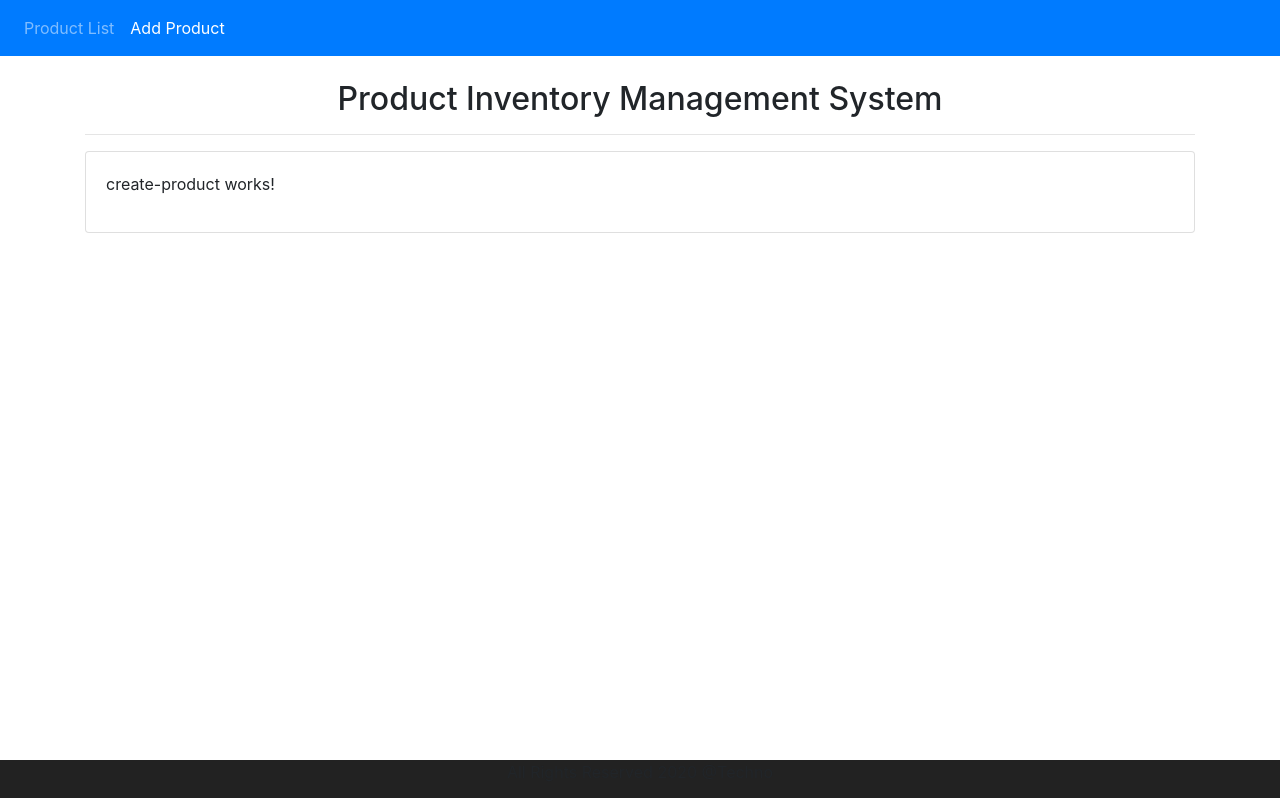
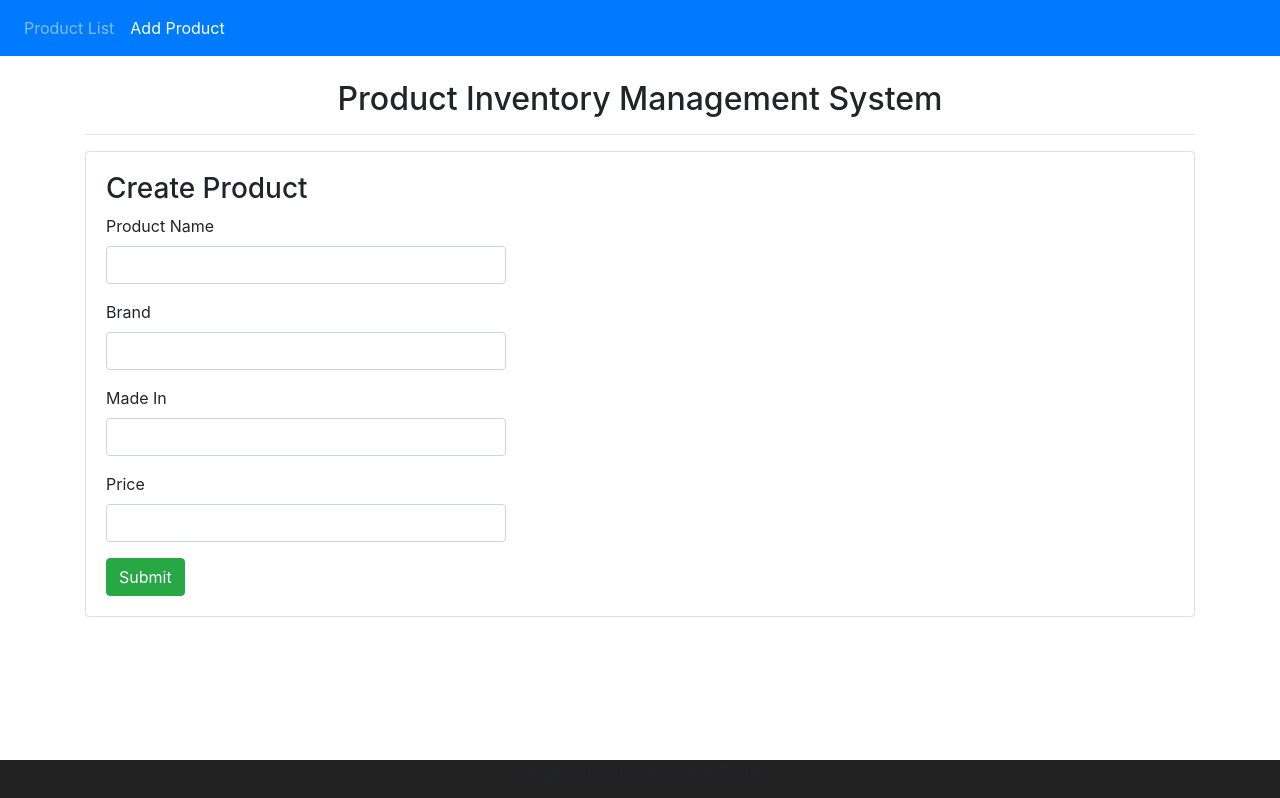
Before and after one commit to ShubhamDubey/AngularBoot-InventoryClient, an Angular app: page /add in a window 1280 px wide. Built offline with nearby package versions, Linux system fonts and the light colour scheme.

Commit message:
Add Product is working now
Till Monday 13042020

```diff
--- a/src/app/app-routing.module.ts
+++ b/src/app/app-routing.module.ts
@@ -11,7 +11,8 @@
 { path: 'products', component: ProductListComponent },
 { path: 'add', component: CreateProductComponent },
 { path: 'details/:id', component: ProductDetailsComponent },
-{ path: 'update/:id', component: UpdateProductComponent },];
+{ path: 'update/:id', component: UpdateProductComponent },
+{ path: 'add', component: CreateProductComponent },];
 
 @NgModule({
   imports: [RouterModule.forRoot(routes)],
--- a/src/app/create-product/create-product.component.html
+++ b/src/app/create-product/create-product.component.html
@@ -1 +1,31 @@
-<p>create-product works!</p>
+<h3>Create Product</h3>
+<div [hidden]="submitted" style="width: 400px;">
+    <form (ngSubmit)="onSubmit()">
+        <div class="form-group">
+            <label for="name">Product Name</label>
+            <input type="text" class="form-control" id="name" required [(ngModel)]="product.name" name="name">
+        </div>
+
+        <div class="form-group">
+            <label for="name">Brand</label>
+            <input type="text" class="form-control" id="brand" required [(ngModel)]="product.brand" name="brand">
+        </div>
+
+        <div class="form-group">
+            <label for="name">Made In</label>
+            <input type="text" class="form-control" id="madein" required [(ngModel)]="product.madein" name="madein">
+        </div>
+
+        <div class="form-group">
+            <label for="name">Price</label>
+            <input type="text" class="form-control" id="price" required [(ngModel)]="product.price" name="price">
+        </div>
+
+        <button type="submit" class="btn btn-success">Submit</button>
+    </form>
+</div>
+
+<div [hidden]="!submitted">
+    <h4>You submitted successfully!</h4>
+    <!-- <button class="btn btn-success" (click)="newEmployee()">Add</button> -->
+</div>
--- a/src/app/create-product/create-product.component.ts
+++ b/src/app/create-product/create-product.component.ts
@@ -1,5 +1,8 @@
 import { Component, OnInit } from '@angular/core';
-
+import { FormsModule } from '@angular/forms';
+import { Product } from './../product';
+import { Router } from '@angular/router';
+import { ProductService } from '../product.service';
 @Component({
   selector: 'app-create-product',
   templateUrl: './create-product.component.html',
@@ -7,9 +10,31 @@
 })
 export class CreateProductComponent implements OnInit {
 
-  constructor() { }
+  product: Product = new Product();
+  submitted: boolean;
+  constructor(private productService: ProductService, private router: Router) { }
 
   ngOnInit(): void {
   }
+  newProduct(): void {
+    this.submitted = false;
+    this.product = new Product();
+  }
+
+  save() {
+    this.productService.newProduct(this.product)
+      .subscribe(data => console.log(data), error => console.log(error));
+    this.product = new Product();
+    this.gotoList();
+  }
+
+  onSubmit() {
+    this.submitted = true;
+    this.save();
+  }
+
+  gotoList() {
+    this.router.navigate(['/products']);
+  }
 
 }
--- a/src/app/product-list/product-list.component.html
+++ b/src/app/product-list/product-list.component.html
@@ -20,7 +20,7 @@
                     <td>{{ product.name }}</td>
                     <td>{{ product.brand }}</td>
                     <td>{{ product.madein }}</td>
-                    <td>{{ product.price }}</td>
+                    <td>{{ product.price | currency:'INR' }}</td>
                     <td>
                         <!-- <button (click)="deleteProduct(product.id)" class="btn btn-danger">Delete</button>
                         <button (click)="editProduct(product.id)" class="btn btn-secondary"
--- a/src/app/product.service.ts
+++ b/src/app/product.service.ts
@@ -16,4 +16,8 @@
   getProduct(id: number): Observable<any> {
     return this.http.get(`${this.baseUrl}/${id}`);
   }
+
+  newProduct(product: Object): Observable<Object> {
+    return this.http.post(`${this.baseUrl}`, product);
+  }
 }
```
Also changed, not shown: src/app/app.component.html (indentation only).
